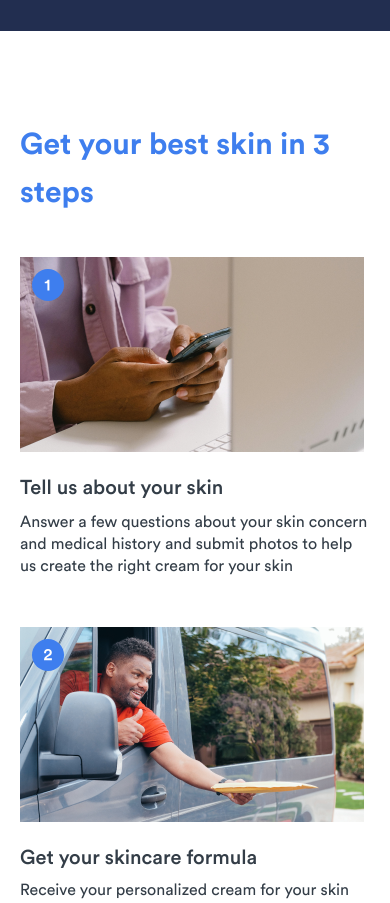
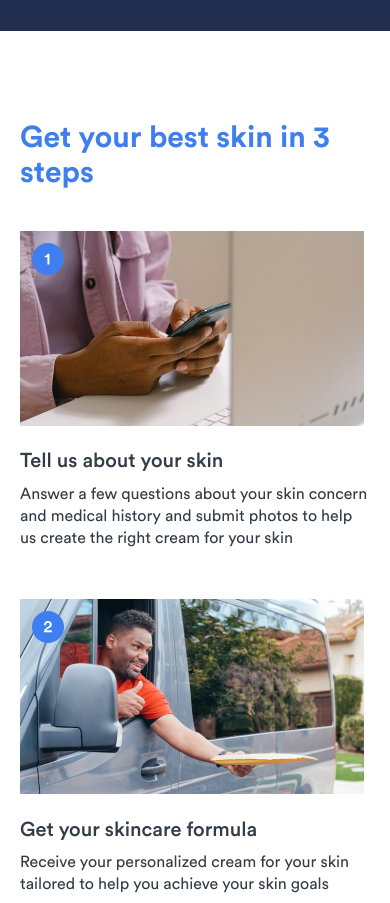
Before and after one commit to georgeanya/skeen-web, a Next.js app: page / in a window 390 px wide. Shown: the part 2280-3183 px from the top of the page. Built offline with nearby package versions, Linux system fonts and the light colour scheme.

Commit message:
ui adjustment

```diff
--- a/components/section2.tsx
+++ b/components/section2.tsx
@@ -27,7 +27,7 @@ const SkeenButton = styled(Button)({
 const Section2 = () => {
   return (
     <div className="px-5 md:px-[125px] md:pt-[120px] md:pb-[130px] py-[90px]">
-      <p className=" text-3xl md:text-start md:text-[38px] leading-[48px] md:max-w-xl font-bold text-[#3E7EEE]">
+      <p className=" text-3xl md:text-start md:text-[38px] leading-[35px] md:leading-[48px] md:max-w-xl font-bold text-[#3E7EEE]">
         Get your best skin in 3 steps
       </p>
       <div className="max-w-xl min-w-full mt-10 md:mt-[60px] md:grid grid-flow-col grid-cols-3 gap-20">
@@ -38,7 +38,7 @@ const Section2 = () => {
               <Image src={rectangle1} alt="" />
             </div>
             <div className="flex justify-between">
-              <p className="text-[20px] leading-[25px] md:text-[26px] md:leading-[32px] text-[#333D47] font-medium">
+              <p className="text-[20px] leading-[23px] md:text-[26px] md:leading-[32px] text-[#333D47] font-medium">
                 Tell us about your skin
               </p>
             </div>
```
